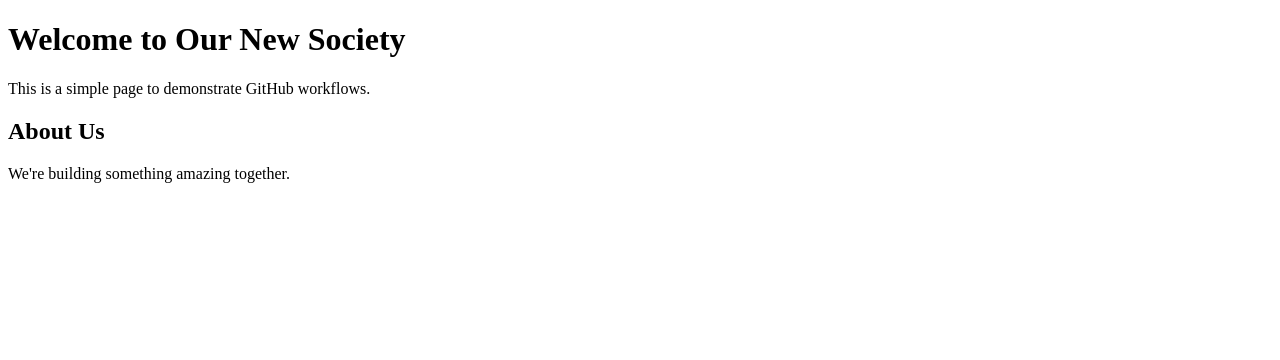
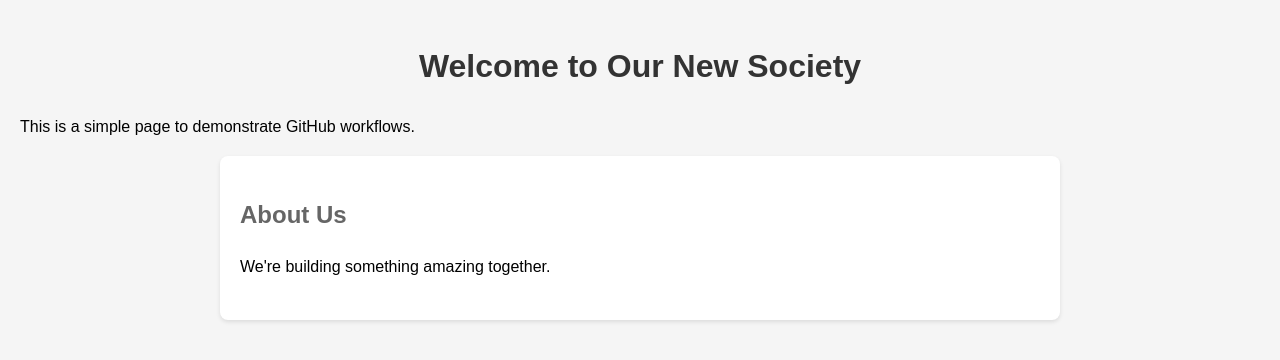
Before and after one commit to tomkubacki/new-society-test, a plain HTML site: page index.html in a window 1280 px wide. Drawn offline with Linux system fonts and the light colour scheme.

Commit message:
Add CSS styling to the page

```diff
--- a/index.html
+++ b/index.html
@@ -4,6 +4,33 @@
     <meta charset="UTF-8">
     <meta name="viewport" content="width=device-width, initial-scale=1.0">
     <title>Welcome to New Society</title>
+    <style>
+        body {
+            font-family: Arial, sans-serif;
+            line-height: 1.6;
+            margin: 0;
+            padding: 20px;
+            background-color: #f5f5f5;
+        }
+        .container {
+            max-width: 800px;
+            margin: 0 auto;
+            background-color: white;
+            padding: 20px;
+            border-radius: 8px;
+            box-shadow: 0 2px 4px rgba(0,0,0,0.1);
+        }
+        h1 {
+            color: #333;
+            text-align: center;
+        }
+        h2 {
+            color: #666;
+        }
+        section {
+            margin: 20px 0;
+        }
+    </style>
 </head>
 <body>
     <h1>Welcome to Our New Society</h1>
```
